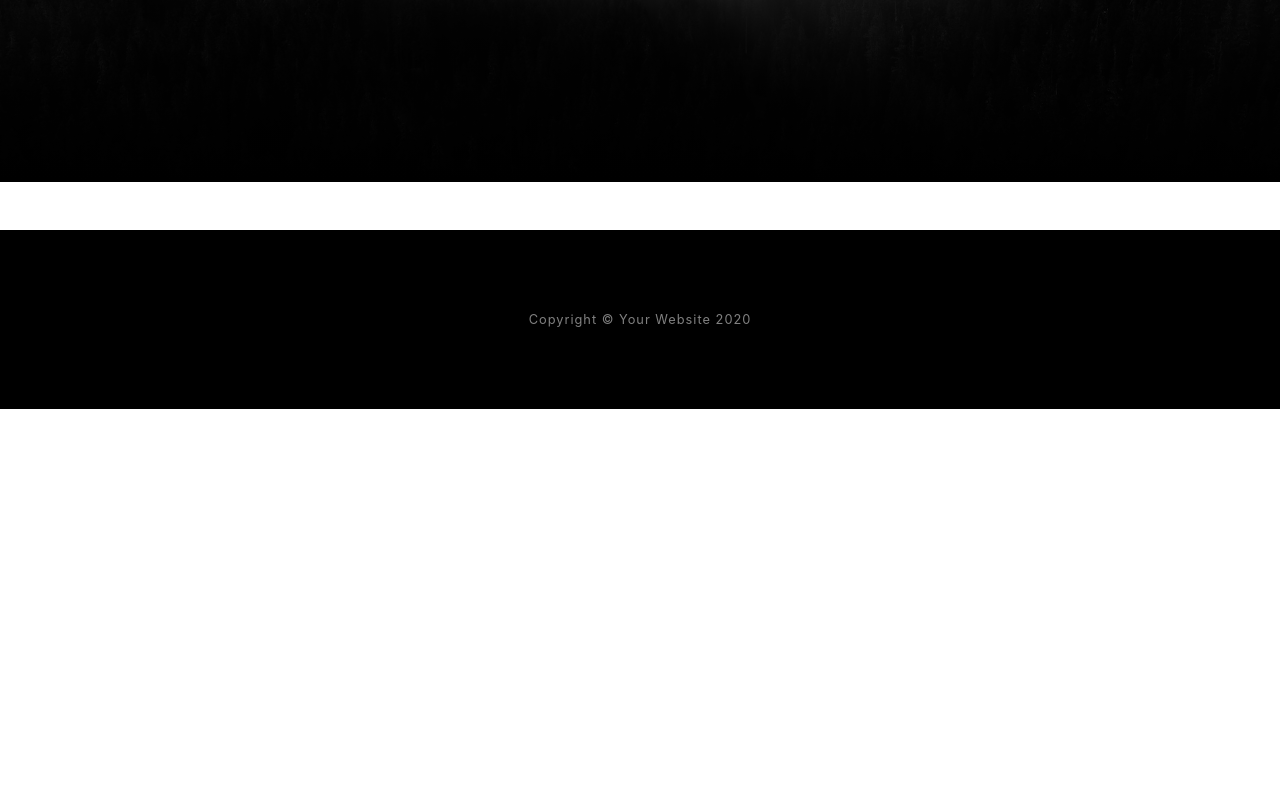
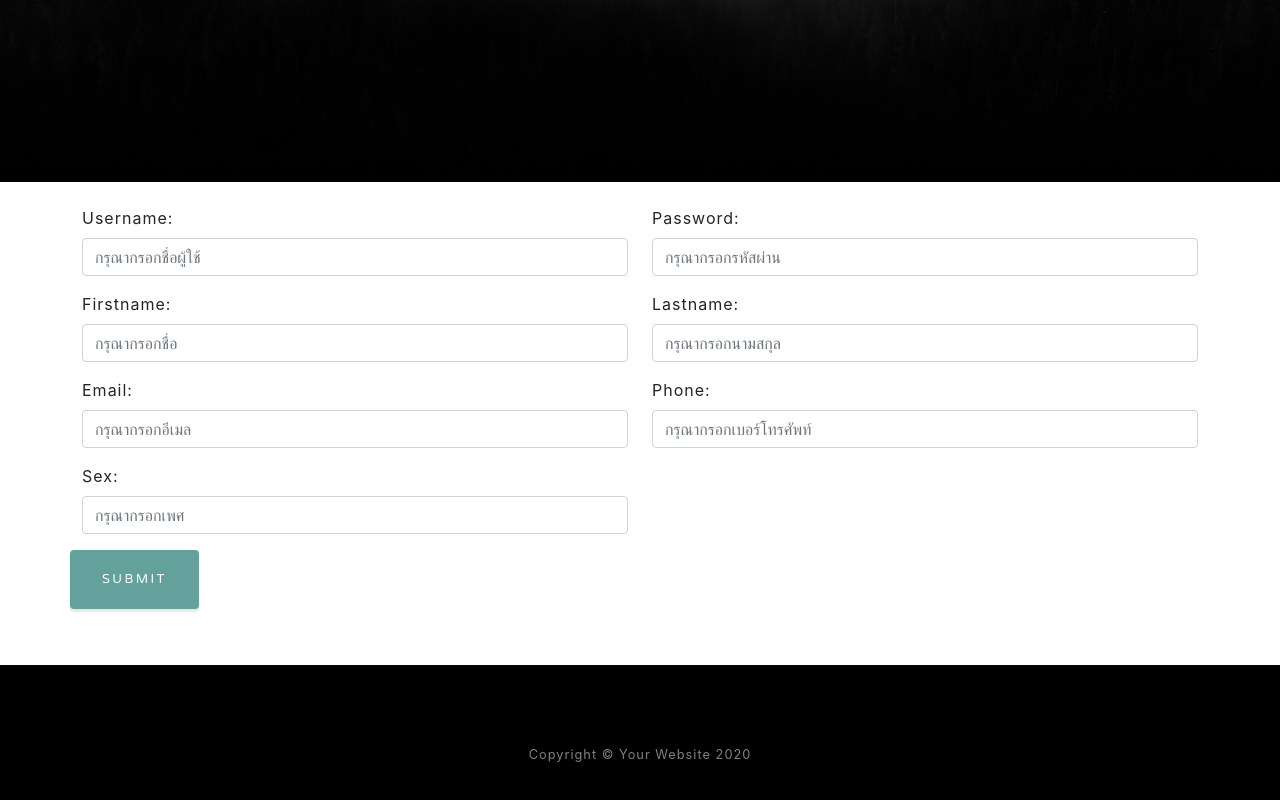
Before and after one commit to riwhj/Sports_competition, a React (Create React App) app: page /register in a window 1280 px wide. Shown: the part 618-1418 px from the top of the page. Before the commit the page ends 1027 px from the top, so only its background shows below. Built offline with nearby package versions, Linux system fonts and the light colour scheme.

Commit message:
register

```diff
--- a/src/App.js
+++ b/src/App.js
@@ -14,6 +14,7 @@ import Contact from "./components/Contact";
 import Footer from "./components/Footer";
 import Search from "./components/search.component";
 import login1 from "./components/login1";
+import register from "./components/register";
 
 function App() {
   return (
@@ -29,6 +30,8 @@ function App() {
       <Route path="/showcompetition/:id" component={showtravel} />
       <Route path="/search" component={Search} />
       <Route path="/login" component={login1} />
+      <Route path="/register" component={register} />
+
       <br />
       {/* <Signup /> */}
       {/* <Contact /> */}
--- /dev/null
+++ b/src/components/register.js
@@ -0,0 +1,224 @@
+import React, { Component } from "react";
+import './Login.css';
+import Dropdown from 'react-dropdown';
+
+
+
+export default class register extends Component {
+
+        constructor(props) {
+            super(props);
+
+            this.onChangeUsername = this.onChangeUsername.bind(this);
+            this.onChangeSex = this.onChangeSex.bind(this);
+            this.onChangePhone = this.onChangePhone.bind(this);
+            this.onChangeEmail = this.onChangeEmail.bind(this);
+            this.onChangePassword = this.onChangePassword.bind(this);
+            this.onChangeFirstname = this.onChangeFirstname.bind(this);
+            this.onChangeLastname = this.onChangeLastname.bind(this);
+            this.onSubmit = this.onSubmit.bind(this);
+
+            this.state = {
+            username: "",
+            sex: "",
+            phone: "",
+            email: "",
+            password:"",
+            firstname: "",
+            fastname: "",
+
+            };
+        }
+        // componentDidMount() {
+        //     axios
+        //     .get("http://localhost:5000/exercises/")
+        //     .then((response) => {
+        //         if (response.data.length > 0) {
+        //         this.setState({
+        //             runningname: response.data.map((exercise) => exercise.name),
+        //             name: response.data[0].name,
+        //         });
+        //         }
+        //     })
+        //     .catch((error) => {
+        //         console.log(error);
+        //     });
+        // }
+
+        onChangeUsername(e) {
+            this.setState({
+            username: e.target.value,
+            });
+        }
+        onChangeSex(e) {
+            this.setState({
+            sex: e.target.value,
+            });
+        }
+        onChangePhone(e) {
+            this.setState({
+            phone: e.target.value,
+            });
+        }
+        onChangeEmail(e) {
+            this.setState({
+            email: e.target.value,
+            });
+        }
+        onChangePassword(e) {
+            this.setState({
+            password: e.target.value,
+            });
+        }
+        onChangeFirstname(e) {
+            this.setState({
+            firstname: e.target.value,
+            });
+        }
+        onChangeLastname(e) {
+            this.setState({
+            lastname: e.target.value,
+            });
+        }
+
+        onSubmit(e) {
+            e.preventDefault();
+
+            const user = {
+            username: this.state.username,
+            sex: this.state.sex,
+            phone: this.state.phone,
+            email: this.state.email,
+            password: this.state.password,
+            firstname: this.state.firstname,
+            lastname: this.state.lastname,
+            };
+
+            console.log(user);
+
+            axios
+            .post("http://localhost:3000/register/add", user)
+            .then((res) => console.log(res.data));
+
+            window.location = "/register";
+        }
+
+        render() {
+            return (
+            <>
+                <div class="container">
+                <div class="form-group">
+                    <form onSubmit={this.onSubmit}>
+                    <div class="row">
+                        <div class="col-xl-6 col-lg-6">
+                        <div className="form-group">
+                            <label>Username: </label>
+                            <input
+                            type="text"
+                            required
+                            className="form-control"
+                            value={this.state.username}
+                            onChange={this.onChangeUsername}
+                            placeholder="กรุณากรอกชื่อผู้ใช้"
+                            />
+                        </div>
+                        </div>
+                        <div class="col-xl-6 col-lg-6">
+                        <div className="form-group">
+                            <label>Password: </label>
+                            <input
+                            type="password"
+                            required
+                            className="form-control"
+                            value={this.state.password}
+                            onChange={this.onChangePassword}
+                            placeholder="กรุณากรอกรหัสผ่าน"
+                            />
+                        </div>
+                        </div>
+                    </div>
+                    <div class="row">
+                        <div class="col-xl-6 col-lg-6">
+                        <div className="form-group">
+                            <label>Firstname: </label>
+                            <input
+                            type="text"
+                            required
+                            className="form-control"
+                            value={this.state.firstname}
+                            onChange={this.onChangeFirstname}
+                            placeholder="กรุณากรอกชื่อ"
+                            />
+                        </div>
+                        </div>
+                        <div class="col-xl-6 col-lg-6">
+                        <div className="form-group">
+                            <label>Lastname: </label>
+                            <input
+                            type="text"
+                            required
+                            className="form-control"
+                            value={this.state.lastname}
+                            onChange={this.onChangeLastname}
+                            placeholder="กรุณากรอกนามสกุล"
+                            />
+                        </div>
+                        </div>
+                    </div>
+                    <div class="row">
+                        <div class="col-xl-6 col-lg-6">
+                        <div className="form-group">
+                            <label>Email: </label>
+                            <input
+                            type="text"
+                            required
+                            className="form-control"
+                            value={this.state.email}
+                            onChange={this.onChangeEmail}
+                            placeholder="กรุณากรอกอีเมล"
+                            />
+                        </div>
+                        </div>
+                        <div class="col-xl-6 col-lg-6">
+                        <div className="form-group">
+                            <label>Phone: </label>
+                            <input
+                            type="text"
+                            required
+                            className="form-control"
+                            value={this.state.phone}
+                            onChange={this.onChangePhone}
+                            placeholder="กรุณากรอกเบอร์โทรศัพท์"
+                            />
+                        </div>
+                        </div>
+                        <div class="col-xl-6 col-lg-6">
+                        <div className="form-group">
+                            <label>Sex: </label>
+                            <input
+                            type="text"
+                            required
+                            className="form-control"
+                            value={this.state.sex}
+                            onChange={this.onChangeSex}
+                            placeholder="กรุณากรอกเพศ"
+                            />
+                        </div>
+                        </div>
+                    </div>
+                    <div class="row">
+                        <div className="form-group">
+                        <input
+                            type="submit"
+                            value="submit"
+                            className="btn btn-primary"
+                        />
+                        </div>
+                    </div>
+                    </form>
+                </div>
+                </div>
+            </>
+            );
+        }
+}
```
